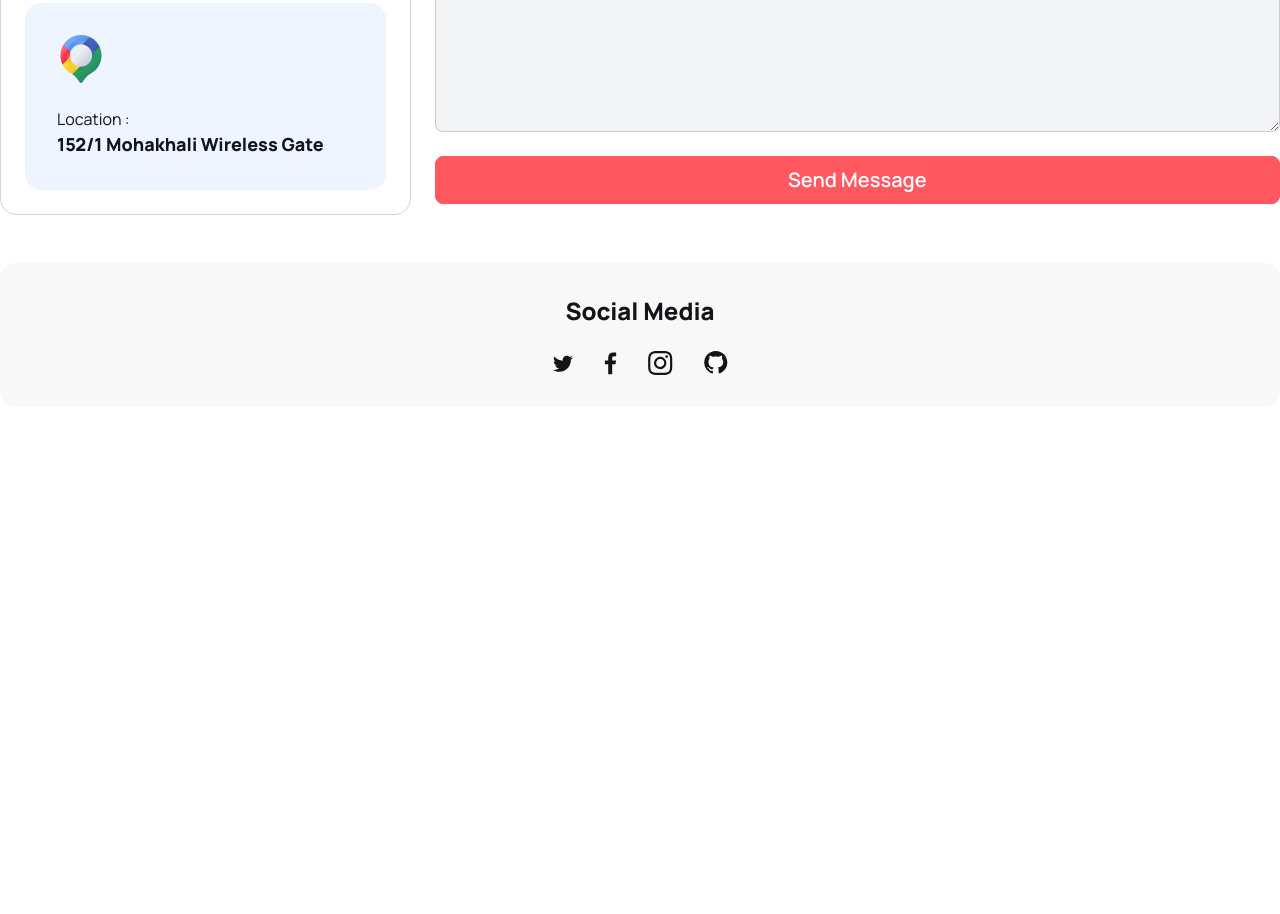
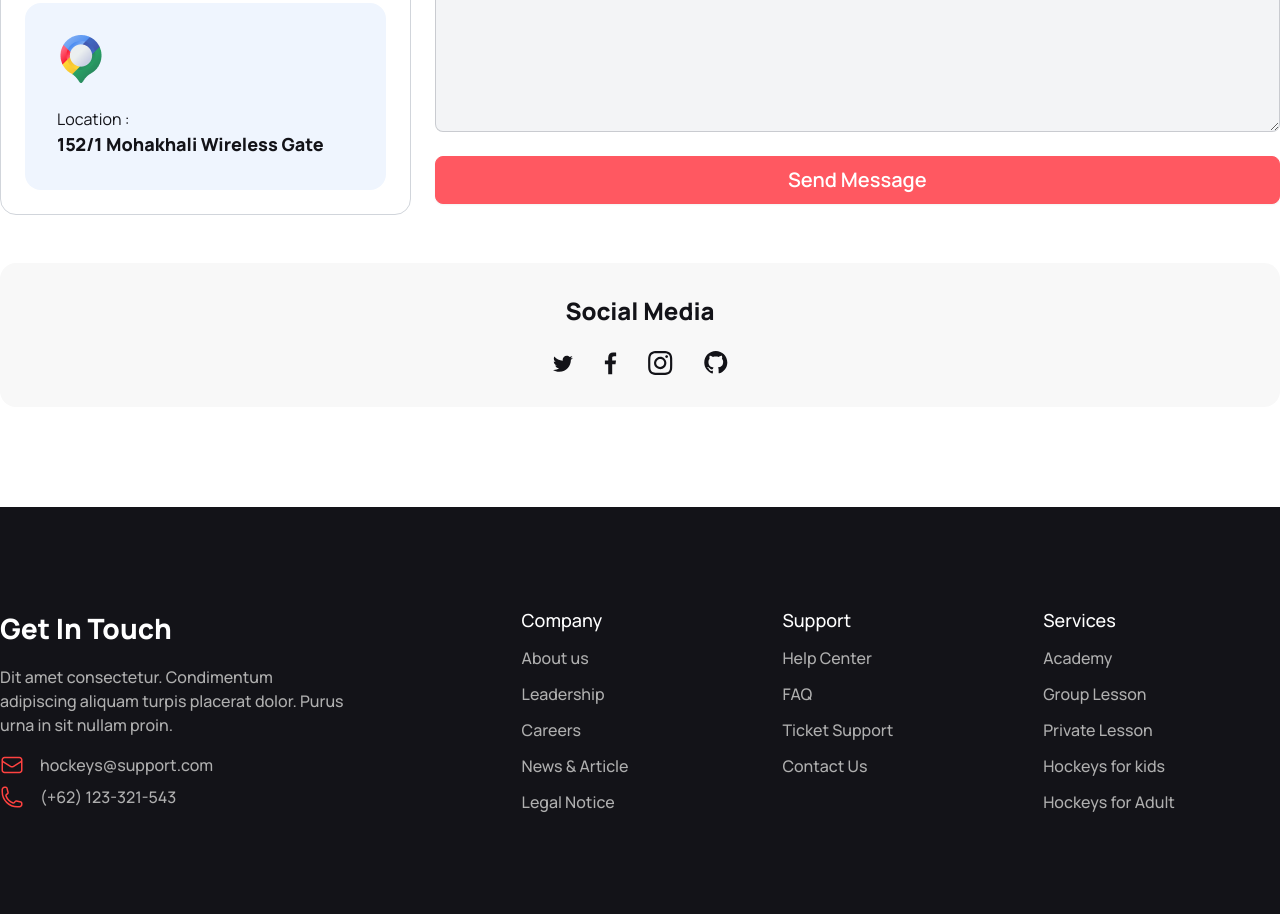
Before and after one commit to meherab-mhk/hq-club, a plain HTML site: page index.html in a window 1280 px wide. Shown: the part 5275-6189 px from the top of the page. Before the commit the page ends 5782 px from the top, so only its background shows below. Drawn offline with nearby package versions, Linux system fonts and the light colour scheme.

Commit message:
footer section added

```diff
--- a/index.html
+++ b/index.html
@@ -631,7 +631,48 @@
         </div>
       </section>
     </main>
-    <footer></footer>
+    <footer class="bg-[#131318]">
+      <section class="py-[100px] text-white mx-5 lg:max-w-[1440px] lg:mx-auto grid grid-col-2 justify-center text-center lg:grid-cols-5 lg:justify-normal lg:text-start gap-6">
+        <aside class="col-span-2">
+          <h3 class="text-[28px] font-extrabold">Get In Touch</h3>
+          <p class="text-xs lg:text-base font-medium text-[#AFAFAF] my-4">Dit amet consectetur. Condimentum <br> adipiscing aliquam turpis placerat dolor. Purus <br> urna in sit nullam proin. </p>
+          <div class="flex flex-row gap-4 mb-2 justify-center lg:justify-normal"><svg width="24" height="24" viewBox="0 0 24 24" fill="none" xmlns="http://www.w3.org/2000/svg">
+            <path d="M21.75 6.75V17.25C21.75 17.8467 21.5129 18.419 21.091 18.841C20.669 19.2629 20.0967 19.5 19.5 19.5H4.5C3.90326 19.5 3.33097 19.2629 2.90901 18.841C2.48705 18.419 2.25 17.8467 2.25 17.25V6.75M21.75 6.75C21.75 6.15326 21.5129 5.58097 21.091 5.15901C20.669 4.73705 20.0967 4.5 19.5 4.5H4.5C3.90326 4.5 3.33097 4.73705 2.90901 5.15901C2.48705 5.58097 2.25 6.15326 2.25 6.75M21.75 6.75V6.993C21.75 7.37715 21.6517 7.75491 21.4644 8.0903C21.2771 8.42569 21.0071 8.70754 20.68 8.909L13.18 13.524C12.8252 13.7425 12.4167 13.8582 12 13.8582C11.5833 13.8582 11.1748 13.7425 10.82 13.524L3.32 8.91C2.99292 8.70854 2.72287 8.42669 2.53557 8.0913C2.34827 7.75591 2.24996 7.37815 2.25 6.994V6.75" stroke="#FF4240" stroke-width="1.5" stroke-linecap="round" stroke-linejoin="round"/>
+          </svg>
+          <p class="text-base font-medium text-[#AFAFAF]">hockeys@support.com</p>
+          </div>
+          <div class="flex flex-row gap-4 justify-center lg:justify-normal">
+            <svg width="24" height="24" viewBox="0 0 24 24" fill="none" xmlns="http://www.w3.org/2000/svg">
+              <path d="M2.25 6.75C2.25 15.034 8.966 21.75 17.25 21.75H19.5C20.0967 21.75 20.669 21.5129 21.091 21.091C21.5129 20.669 21.75 20.0967 21.75 19.5V18.128C21.75 17.612 21.399 17.162 20.898 17.037L16.475 15.931C16.035 15.821 15.573 15.986 15.302 16.348L14.332 17.641C14.05 18.017 13.563 18.183 13.122 18.021C11.4849 17.4191 9.99815 16.4686 8.76478 15.2352C7.53141 14.0018 6.58087 12.5151 5.979 10.878C5.817 10.437 5.983 9.95 6.359 9.668L7.652 8.698C8.015 8.427 8.179 7.964 8.069 7.525L6.963 3.102C6.90214 2.85869 6.76172 2.6427 6.56405 2.48834C6.36638 2.33397 6.1228 2.25008 5.872 2.25H4.5C3.90326 2.25 3.33097 2.48705 2.90901 2.90901C2.48705 3.33097 2.25 3.90326 2.25 4.5V6.75Z" stroke="#FF4240" stroke-width="1.5" stroke-linecap="round" stroke-linejoin="round"/>
+            </svg>
+            <p class="text-base font-medium text-[#AFAFAF]">(+62) 123-321-543</p>
+          </div>
+        </aside>
+        <nav class="flex flex-col gap-3 col-span-1">
+          <header class=" text-white font-medium text-[18px]">Company</header>
+          <a class="link link-hover text-base font-medium text-[#AFAFAF]">About us</a>
+          <a class="link link-hover text-base font-medium text-[#AFAFAF]">Leadership</a>
+          <a class="link link-hover text-base font-medium text-[#AFAFAF]">Careers</a>
+          <a class="link link-hover text-base font-medium text-[#AFAFAF]">News & Article</a>
+          <a class="link link-hover text-base font-medium text-[#AFAFAF]">Legal Notice</a>
+        </nav>
+        <nav class="flex flex-col gap-3 col-span-1">
+          <header class="text-white font-medium text-[18px]">Support</header>
+          <a class="link link-hover text-base font-medium text-[#AFAFAF]">Help Center</a>
+          <a class="link link-hover text-base font-medium text-[#AFAFAF]">FAQ</a>
+          <a class="link link-hover text-base font-medium text-[#AFAFAF]">Ticket Support</a>
+          <a class="link link-hover text-base font-medium text-[#AFAFAF]">Contact Us</a>
+        </nav>
+        <nav class="flex flex-col gap-3 col-span-2 lg:col-span-1">
+          <header class="text-white font-medium text-[18px]">Services</header>
+          <a class="link link-hover text-base font-medium text-[#AFAFAF]">Academy</a>
+          <a class="link link-hover text-base font-medium text-[#AFAFAF]">Group Lesson</a>
+          <a class="link link-hover text-base font-medium text-[#AFAFAF]">Private Lesson</a>
+          <a class="link link-hover text-base font-medium text-[#AFAFAF]">Hockeys for kids</a>
+          <a class="link link-hover text-base font-medium text-[#AFAFAF]">Hockeys for Adult</a>
+        </nav>
+      </section>
+    </footer>
     <script type="module" src="tailwind.config.js"></script>
 </body>
 </html>
```
